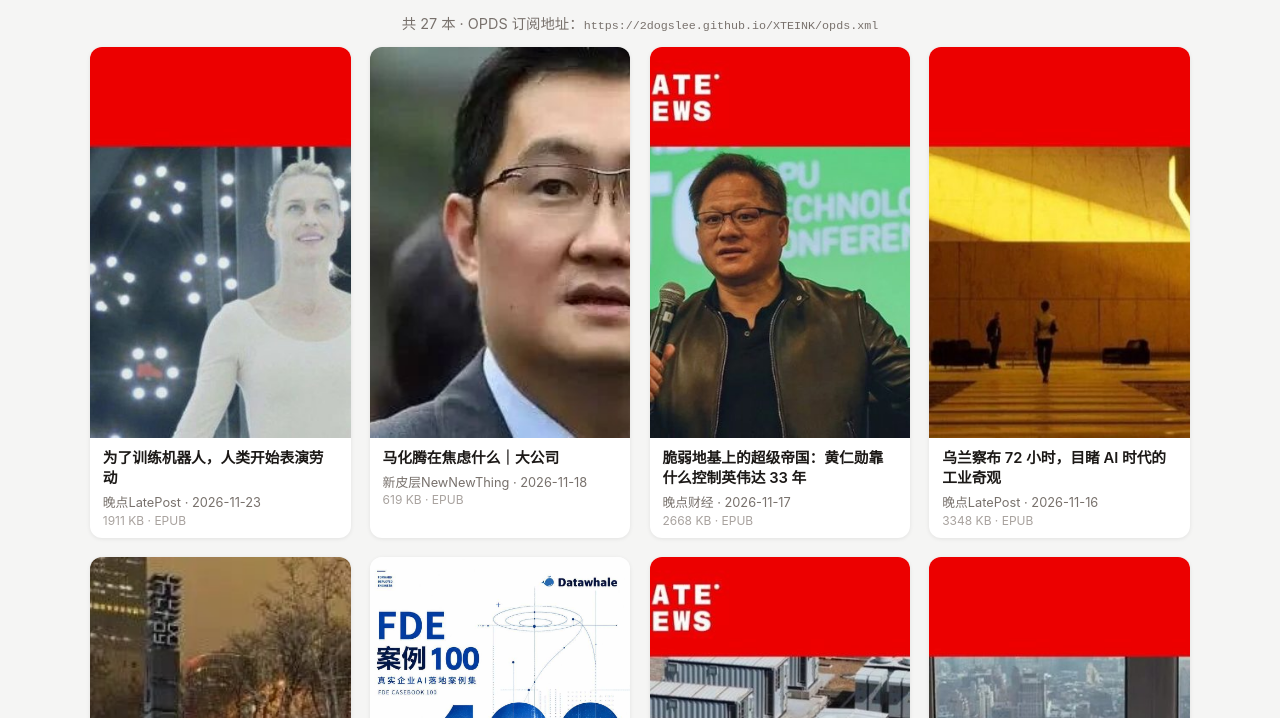
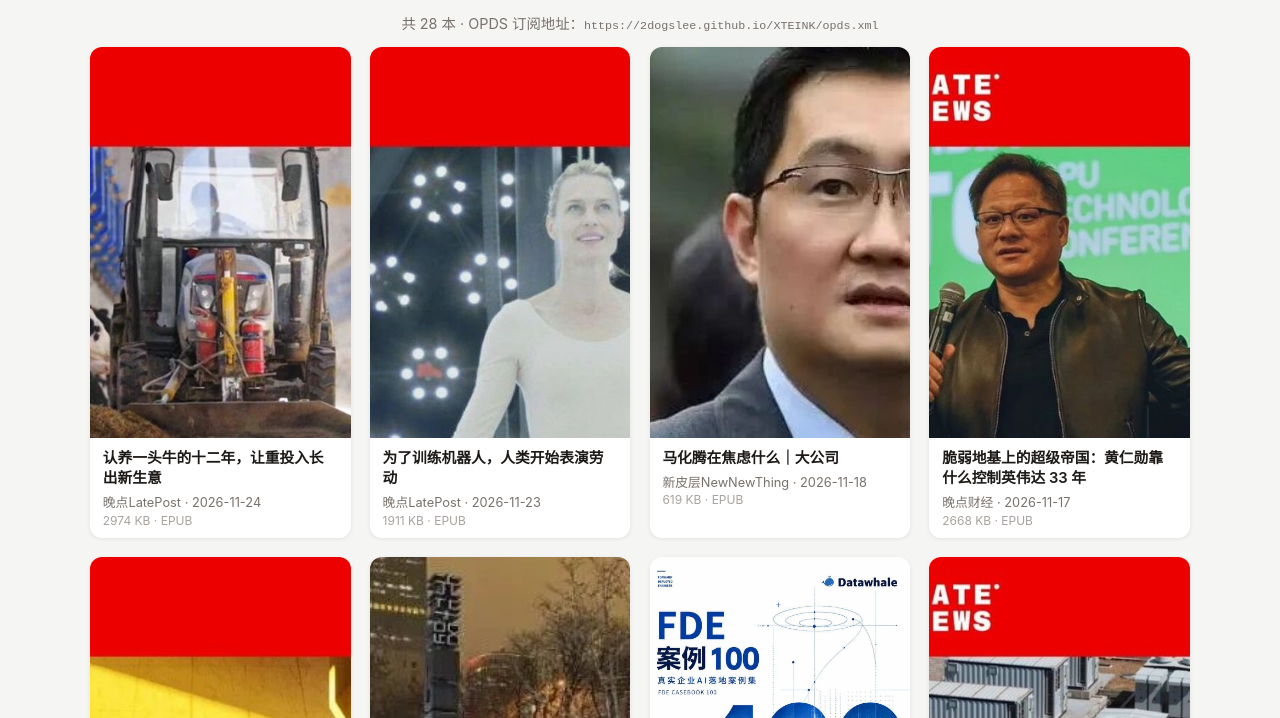
Before and after one commit to 2DogsLee/XTEINK, a plain HTML site: page index.html in a window 1280 px wide. Shown: the part 82-800 px from the top of the page. Drawn offline with Linux system fonts and the light colour scheme.

Commit message:
chore: 重建目录

```diff
--- a/index.html
+++ b/index.html
@@ -17,8 +17,16 @@ p.hint{text-align:center;color:#78716c;font-size:.9em;}
 .size{font-size:.75em;color:#a8a29e;margin-top:.15em;}
 </style></head><body>
 <h1>📚 XTEINK 书库</h1>
-<p class="hint">共 27 本 · OPDS 订阅地址：<code>https://2dogslee.github.io/XTEINK/opds.xml</code></p>
+<p class="hint">共 28 本 · OPDS 订阅地址：<code>https://2dogslee.github.io/XTEINK/opds.xml</code></p>
 <div class="grid">
+    <div class="card">
+      <a href="books/%E6%99%9A%E7%82%B9LatePost-%E8%AE%A4%E5%85%BB%E4%B8%80%E5%A4%B4%E7%89%9B%E7%9A%84%E5%8D%81%E4%BA%8C%E5%B9%B4%EF%BC%8C%E8%AE%A9%E9%87%8D%E6%8A%95%E5%85%A5%E9%95%BF%E5%87%BA%E6%96%B0%E7%94%9F%E6%84%8F.epub"><img src="covers/c6a0fe8fc1c5.jpg"/></a>
+      <div class="info">
+        <div class="title"><a href="books/%E6%99%9A%E7%82%B9LatePost-%E8%AE%A4%E5%85%BB%E4%B8%80%E5%A4%B4%E7%89%9B%E7%9A%84%E5%8D%81%E4%BA%8C%E5%B9%B4%EF%BC%8C%E8%AE%A9%E9%87%8D%E6%8A%95%E5%85%A5%E9%95%BF%E5%87%BA%E6%96%B0%E7%94%9F%E6%84%8F.epub">认养一头牛的十二年，让重投入长出新生意</a></div>
+        <div class="author">晚点LatePost · 2026-11-24</div>
+        <div class="size">2974 KB · EPUB</div>
+      </div>
+    </div>
     <div class="card">
       <a href="books/%E6%99%9A%E7%82%B9LatePost-%E4%B8%BA%E4%BA%86%E8%AE%AD%E7%BB%83%E6%9C%BA%E5%99%A8%E4%BA%BA%EF%BC%8C%E4%BA%BA%E7%B1%BB%E5%BC%80%E5%A7%8B%E8%A1%A8%E6%BC%94%E5%8A%B3%E5%8A%A8.epub"><img src="covers/c9775e5522a9.jpg"/></a>
       <div class="info">
```
Also changed, not shown: opds.xml (+13 -1 lines), covers/c6a0fe8fc1c5.jpg (added).
